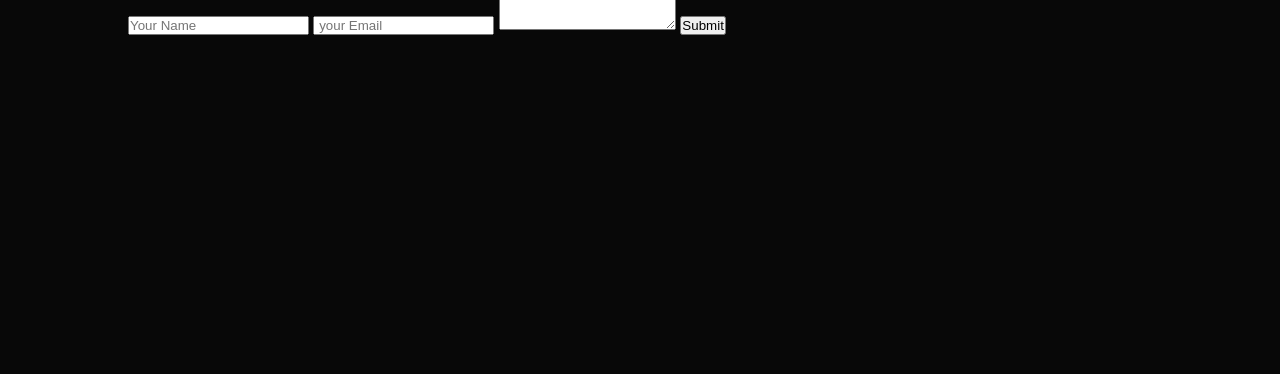
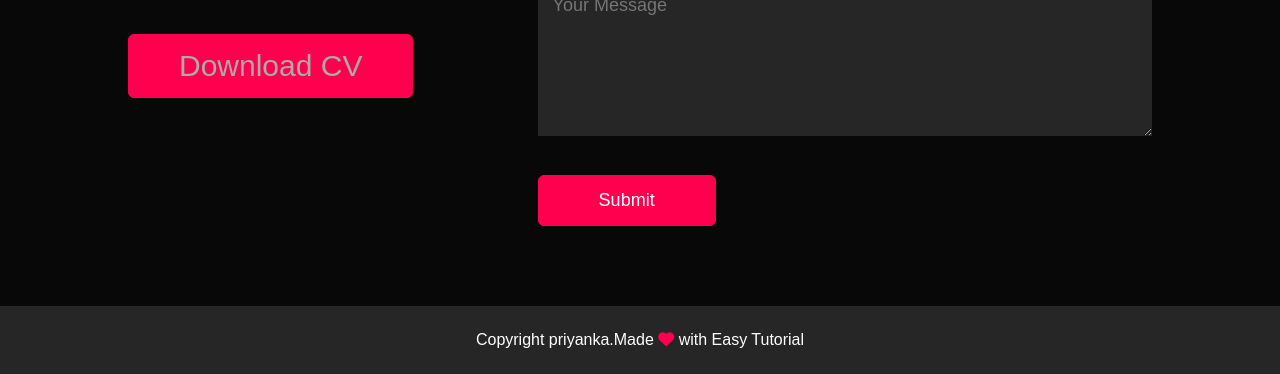
Before and after one commit to Barmanpriyanka/Personal-Portfolio, a plain HTML site: page index.html in a window 1280 px wide. Shown: the part 2466-2840 px from the top of the page. Before the commit the page ends 2511 px from the top, so only its background shows below. Drawn offline with Linux system fonts and the light colour scheme.

Commit message:
Added form and copyright

```diff
--- a/index.css
+++ b/index.css
@@ -275,9 +275,65 @@ nav ul li a:hover::after {
 .contact-left{
     flex-basis: 35%;
 }
-.contact-left{
+.contact-right{
     flex-basis:60%;
 }
 .contact-left p{
     margin-top: 30px;
 }
+.contact-left p i{
+    color: #ff004f;
+}
+.social-icons{
+  margin-top: 30px;
+}
+.social-icons a{
+  text-decoration: none;
+  font-size: 30px;
+  margin-right: 15px;
+  color: #ababab;
+  display: inline-block;
+  transition:transform 0.5s;
+
+}
+.social-icons a:hover
+{
+    color: #ff004f;
+    transform: translateY(-5px);
+}
+.btn.btn2{
+    display: inline-block;
+    background: #ff004f;
+}
+.contact-right form{
+    width: 100%;
+}
+form input,form textarea{
+    width: 100%;
+    border: 0;
+    outline: none;
+    background: #262626;
+    padding:15px;
+    margin:15px 0 ;
+    color:#fff;
+    font-size: 18px;
+
+}
+form .btn2{
+    padding:14px 60px;
+    font-size: 18px;
+    margin-top: 20px;
+    cursor: pointer;
+}
+.copyright{
+    width: 100%;
+    text-align: center;
+    padding: 25px 0;
+    margin-top: 20px;
+    background: #262626;
+    font-weight: 300;
+}
+.copyright i{
+
+color: #ff004f;
+}
--- a/index.html
+++ b/index.html
@@ -149,12 +149,12 @@
     <div class="row">
         <div class="contact-left">
         <h1 class="sub-title">Contact Me</h1>
-        <p>priyankabarman1904@mail.com</p>
+        <p> <i class="fa-solid fa-paper-plane"></i>priyankabarman1904@mail.com</p>
         <div class="social-icons">
             <a href="www.linkedin.com/in/priyanka-barman"><i class="fa-brands fa-linkedin"></i></a>
             <a href="https://github.com/Barmanpriyanka"><i class="fa-brands fa-github"></i></a>
             <a href="https://www.instagram.com/priyanka_barman1604?igsh=ZDgzZng1MnE1N3po"><i class="fa-brands fa-instagram"></i></a>
-
+            <a href="images/priyankabarman_resume.pdf" download class="btn btn2">Download CV</a>
 
         </div>
         </div>
@@ -163,11 +163,15 @@
             <input type="text" name="Name" placeholder="Your Name" required>
             <input type="email" name="email" placeholder=" your Email" required>
             <textarea name="messsage"  rows="6" placeholder="Your Message"></textarea>
-            <button type="submit">Submit</button>
+            <button type="submit" class="btn btn2">Submit</button>
           </form>
         </div>
     </div>
  </div>
+ <div class="copyright">
+    <p>Copyright priyanka.Made <i class="fa-solid fa-heart"></i> with Easy Tutorial  </p>
+ </div>
+
  </div>
 
     <script>
```
